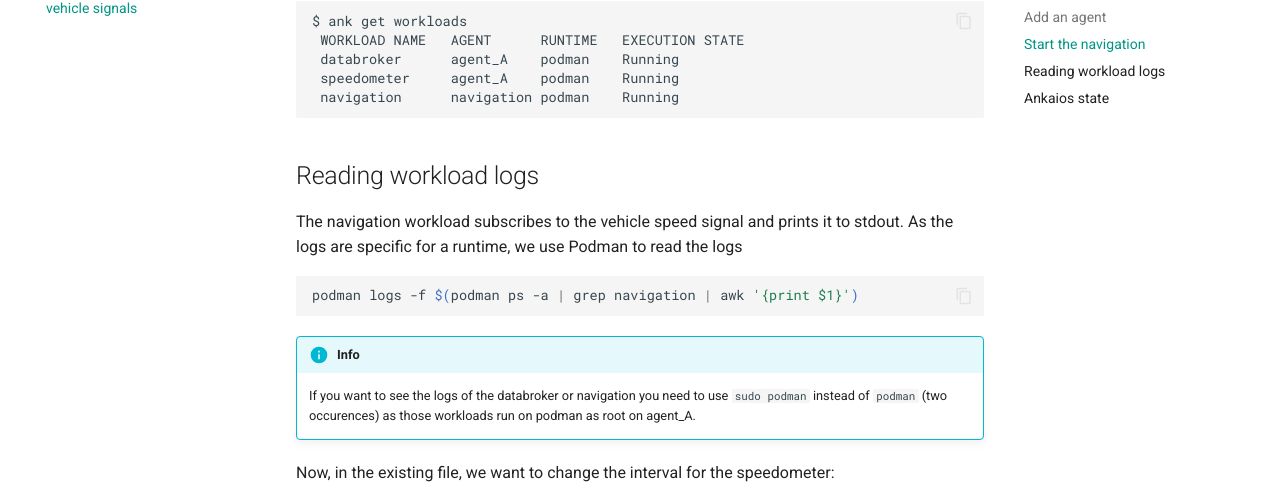
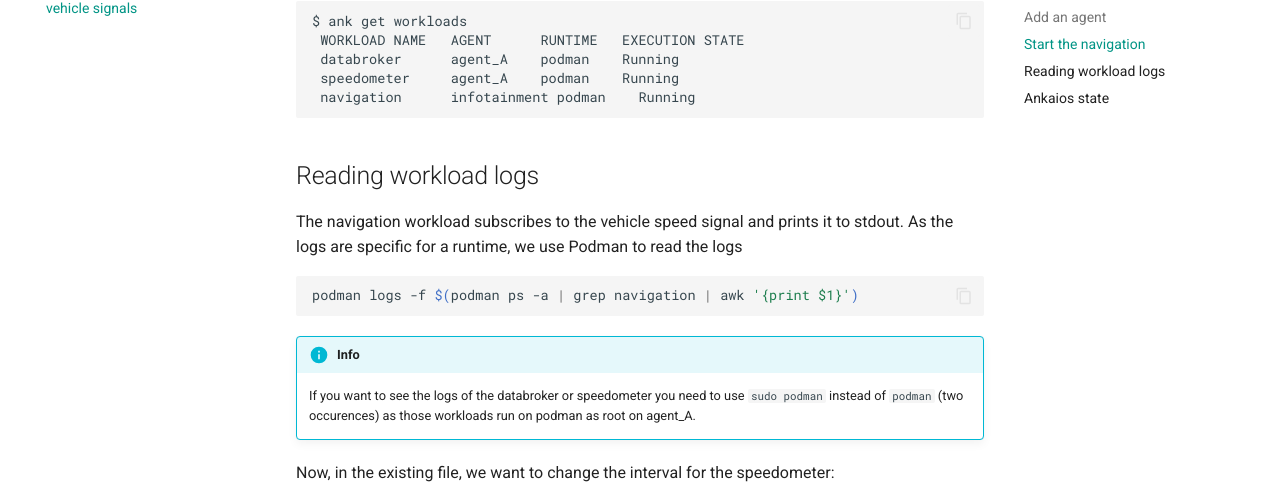
Before and after one commit to eclipse-ankaios/ankaios, an MkDocs documentation site: the page built from doc/docs/usage/tutorial-vehicle-signals.md, in a window 1280 px wide and 900 px high, scrolled down 4237 px. Shown: the part 172-664 px from the top of the window. Built offline with MkDocs 1.6.1 and Material for MkDocs 9.7.7, drawn with Linux system fonts in a browser that asks for light colours; comment, search, counter and statistics services are not loaded; the version menu is left out.

Commit message:
Apply suggestions from code review
Co-authored-by: Oliver <42932060+inf17101@users.noreply.github.com>

````diff
--- a/doc/docs/usage/tutorial-vehicle-signals.md
+++ b/doc/docs/usage/tutorial-vehicle-signals.md
@@ -184,7 +184,7 @@ $ ank get workloads
  WORKLOAD NAME   AGENT      RUNTIME   EXECUTION STATE
  databroker      agent_A    podman    Running
  speedometer     agent_A    podman    Running
- navigation      navigation podman    Running
+ navigation      infotainment podman    Running
 ```
 
 ## Reading workload logs
@@ -198,7 +198,7 @@ podman logs -f $(podman ps -a | grep navigation | awk '{print $1}')
 
 !!! info
 
-    If you want to see the logs of the databroker or navigation you need to use `sudo podman` instead of `podman` (two occurences) as those workloads run on podman as root on agent_A.
+    If you want to see the logs of the databroker or speedometer you need to use `sudo podman` instead of `podman` (two occurences) as those workloads run on podman as root on agent_A.
 
 Now, in the existing file, we want to change the interval for the speedometer:
 
````
